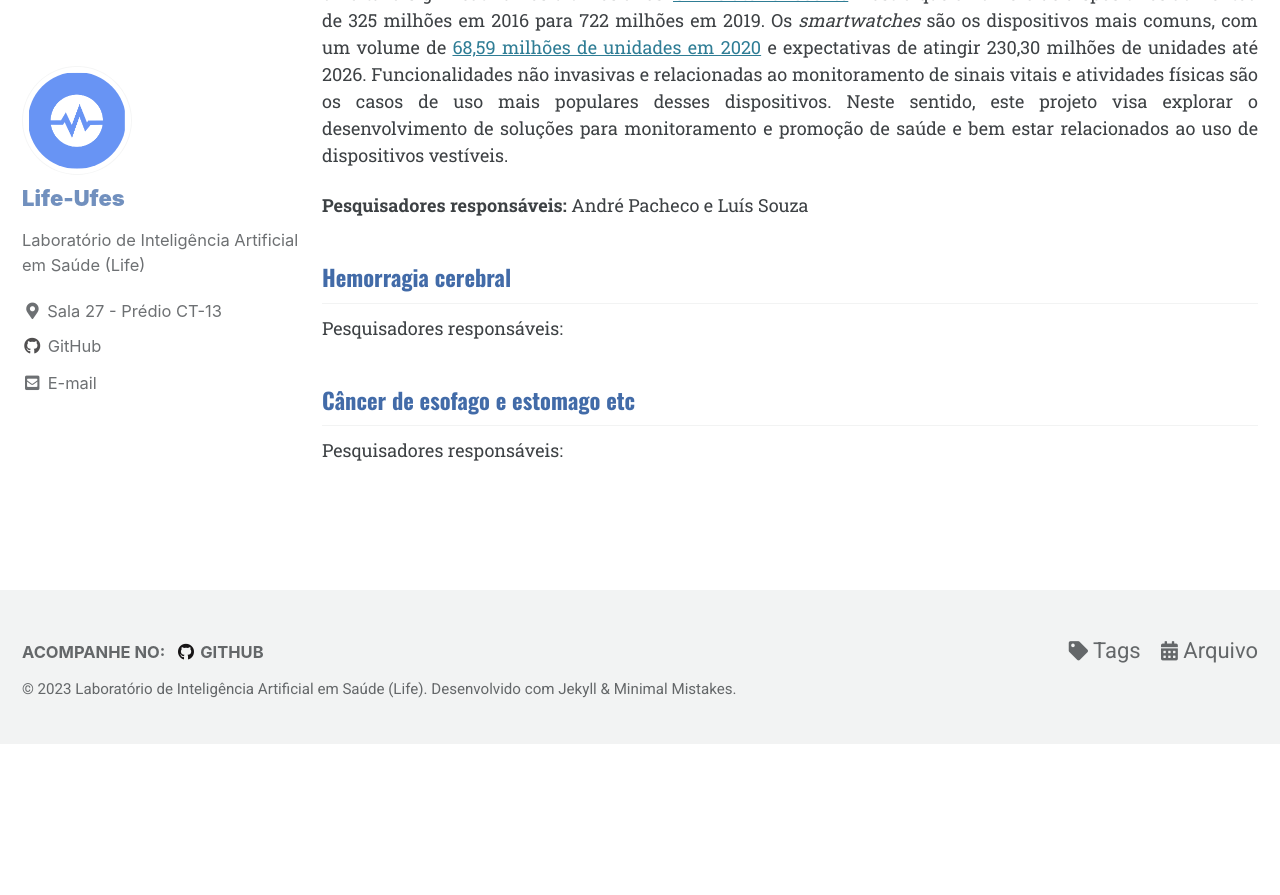
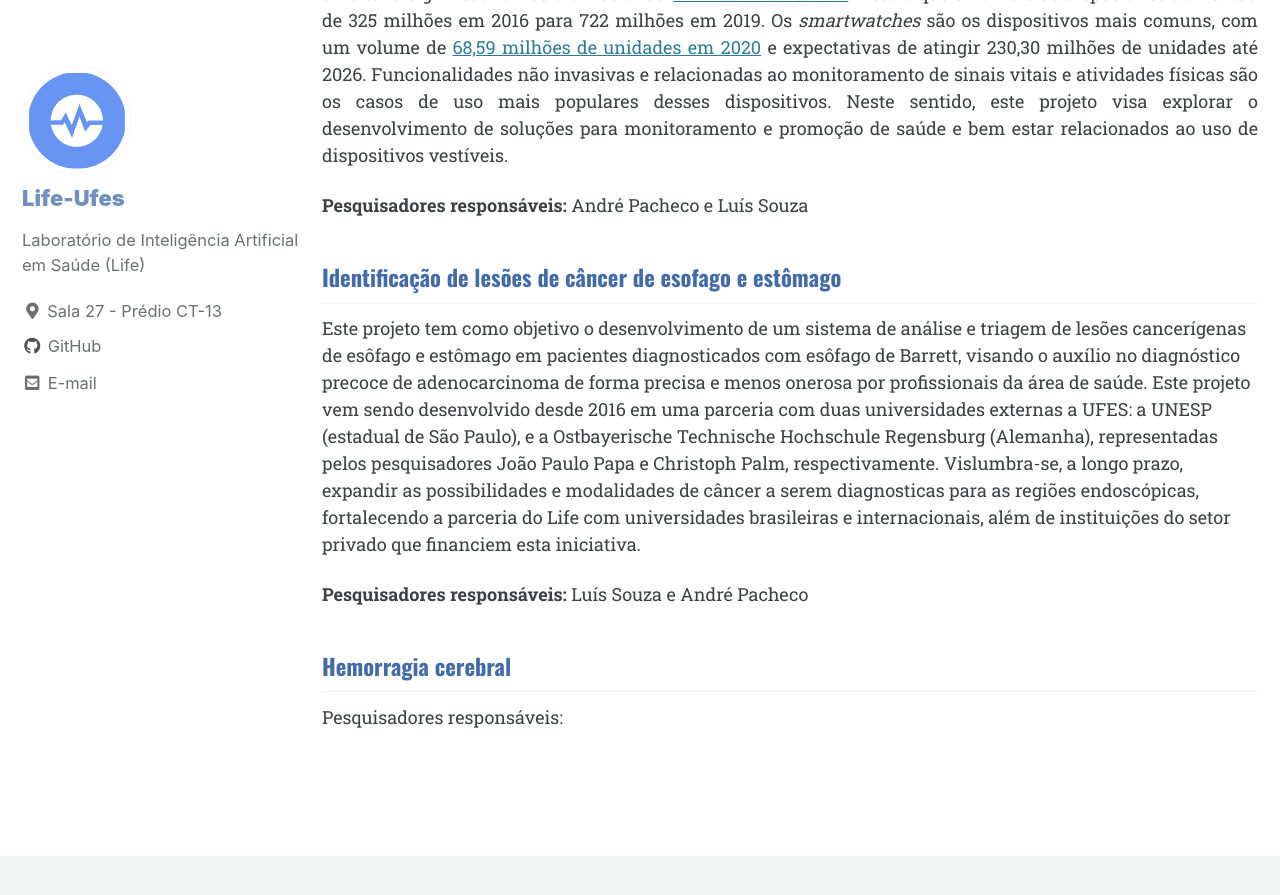
Before and after one commit to life-ufes/site, a Jekyll site: the page built from _pages/projetos.md, in a window 1280 px wide and 900 px high, scrolled down 700 px. Shown: the top 895 px of the window. Built offline with Jekyll 4.4.1, drawn with Linux system fonts in a browser that asks for light colours; cached includes are drawn as plain includes; before the commit the page ends 1444 px from its top, so only the background shows below that.

Commit message:
update projeto

```diff
--- a/_pages/projetos.md
+++ b/_pages/projetos.md
@@ -22,10 +22,12 @@ Este projeto tem como objetivo o desenvolvimento de um sistema de análise e tri
 
 **Pesquisadores responsáveis:** André Pacheco e Luís Souza
 
+## Identificação de lesões de câncer de esofago e estômago
+
+Este projeto tem como objetivo o desenvolvimento de um sistema de análise e triagem de lesões cancerígenas de esôfago e estômago em pacientes diagnosticados com esôfago de Barrett, visando o auxílio no diagnóstico precoce de adenocarcinoma de forma precisa e menos onerosa por profissionais da área de saúde. Este projeto vem sendo desenvolvido desde 2016 em uma parceria com duas universidades externas a UFES: a UNESP (estadual de São Paulo), e a Ostbayerische Technische Hochschule Regensburg (Alemanha), representadas pelos pesquisadores João Paulo Papa e Christoph Palm, respectivamente. Vislumbra-se, a longo prazo, expandir as possibilidades e modalidades de câncer a serem diagnosticas para as regiões endoscópicas, fortalecendo a parceria do Life com universidades brasileiras e internacionais, além de instituições do setor privado que financiem esta iniciativa.
+
+**Pesquisadores responsáveis:** Luís Souza e André Pacheco
+
 ## Hemorragia cerebral
 
 Pesquisadores responsáveis:
-
-## Câncer de esofago e estomago etc
-
-Pesquisadores responsáveis:
```
